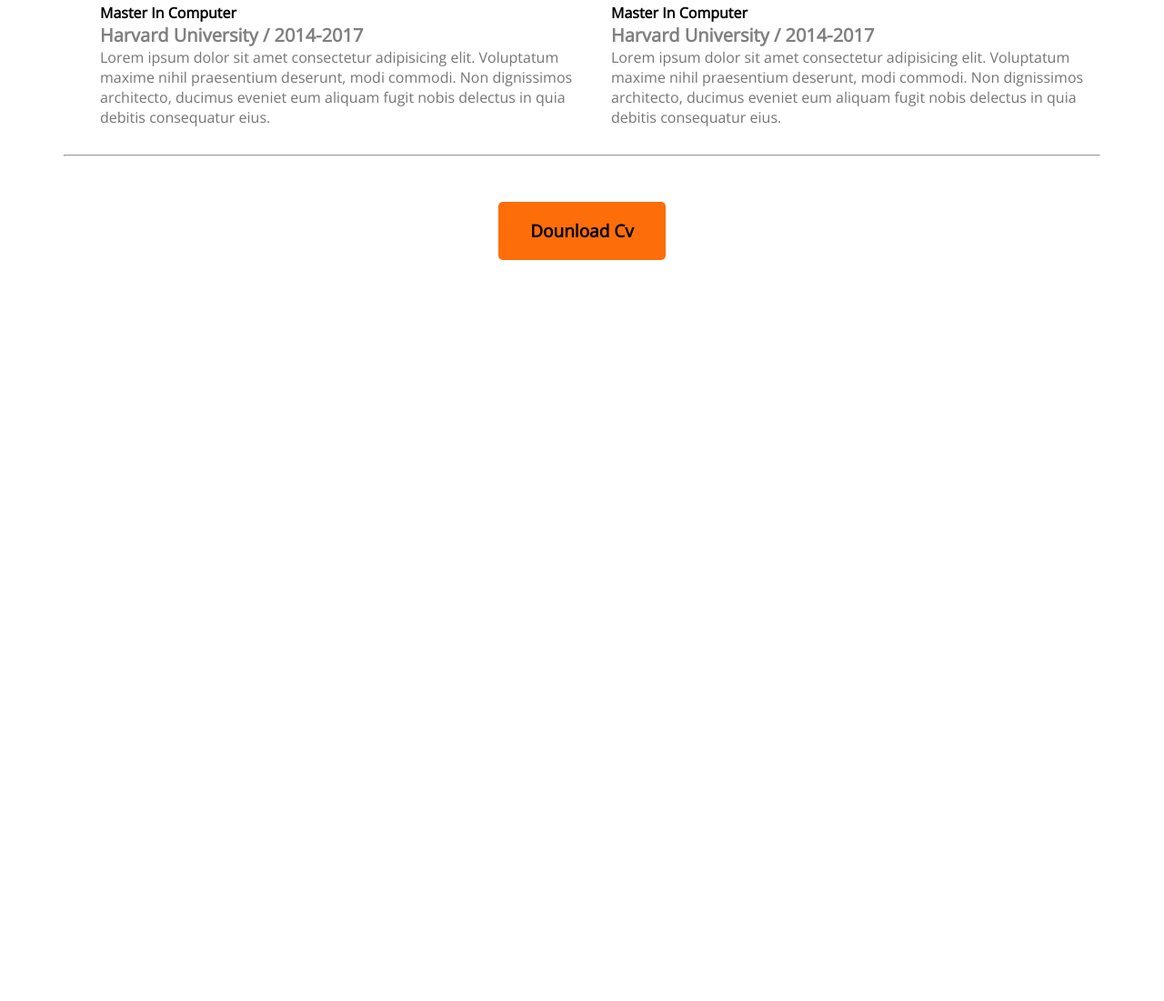
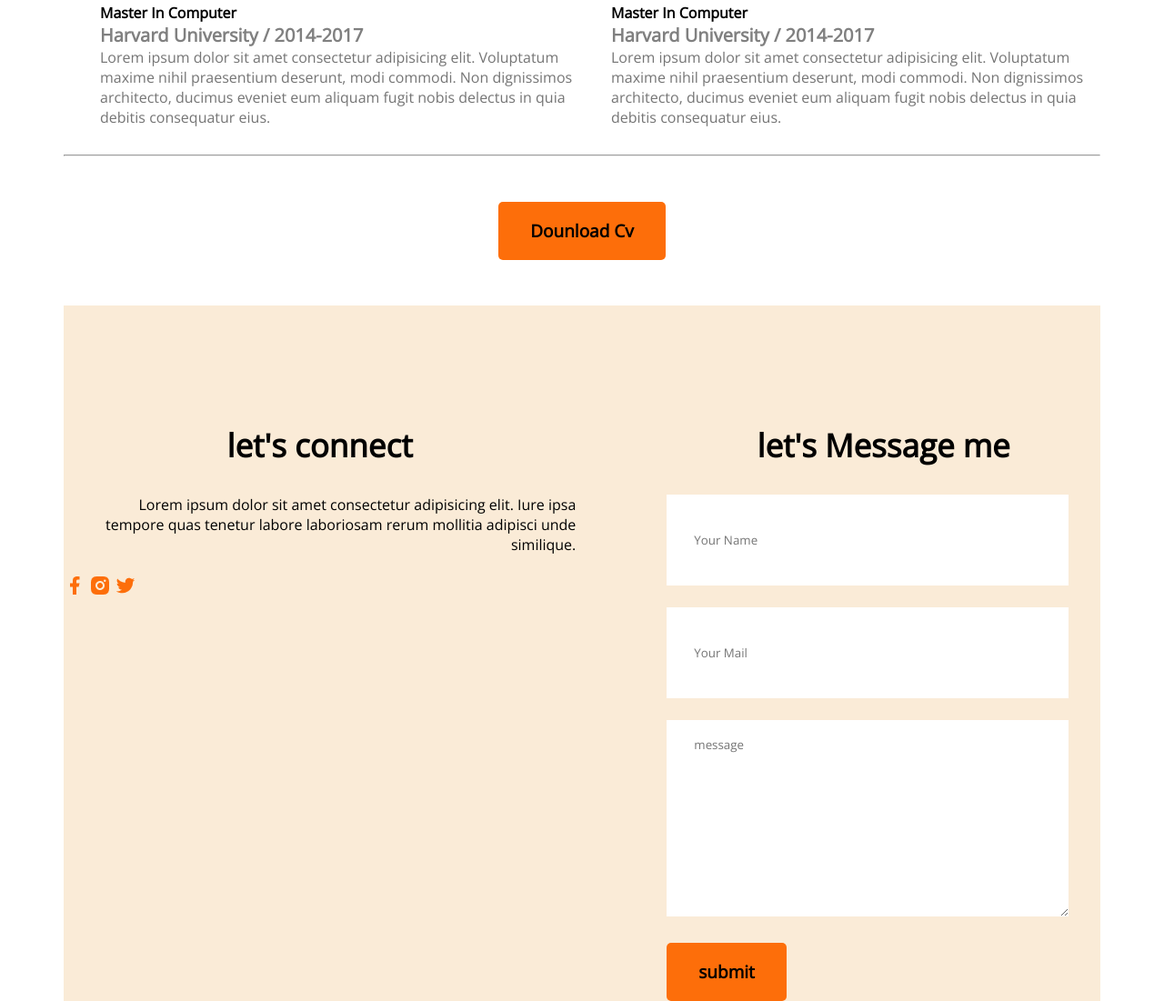
Before and after one commit to ishakrayhan/developer-portfolio, a plain HTML site: page index.html in a window 1280 px wide. Shown: the part 2984-4085 px from the top of the page at 91% size. Before the commit the page ends 3320 px from the top, so only its background shows below. Drawn offline with nearby package versions, Linux system fonts and the light colour scheme; a web font is replaced by a local one.

Commit message:
contact us added

```diff
--- a/index.html
+++ b/index.html
@@ -149,6 +149,27 @@
                     <button class="btn-primary">Dounload Cv</button>
                 </div>
         </section>
+        <!-- contact -->
+        <section class="contact">
+            <div>
+                <h3 class="section-tittle">let's connect</h3>
+               <p class="cn-desc">Lorem ipsum dolor sit amet consectetur adipisicing elit. Iure ipsa tempore quas tenetur labore laboriosam rerum mollitia adipisci unde similique.</p>
+               <br>
+            <a href=""><img src="images/icons/facebook.png" alt=""></a>
+            <a href=""><img src="images/icons/insta.png" alt=""></a>
+            <a href=""><img src="images/icons/twitter.png" alt=""></a>
+            </div>
+            <div>
+                <h3 class="section-tittle">let's Message me</h3>
+                <form action="">
+                    <input type="text" name="" id="" placeholder="Your Name">
+
+                    <input type="text" name="" id="" placeholder="Your Mail">
+                    <textarea name="" id="" cols="30" rows="10" placeholder="message"></textarea>
+                    <input class="btn-primary" type="submit" value="submit">
+                </form>
+            </div>
+        </section>
         </main>
 </body>
 </html>
--- a/styles/protfolio.css
+++ b/styles/protfolio.css
@@ -205,3 +205,42 @@ color: #757575;
     text-align: center;
     margin-bottom: 50px;
 }
+.contact{
+    display: flex;
+    gap: 100px;
+    background-color: antiquewhite;
+    width: 100%;
+    margin: 0;
+}
+.cn-desc{
+    text-align: right;
+    padding-left: 20px;
+}
+.contact a{
+    /* margin-top: 20px;
+    padding-left: 20px;
+   align-items: right;
+    text-align: right;
+    padding-left: 50px; */
+
+    text-align: center;
+}
+
+
+
+.contact input[type="text"], input[input="email"], textarea{
+    margin-bottom: 24px;
+    border: 0;
+    width: 80%;
+    padding: 18px 30px;
+
+
+
+}
+input{
+    height: 64px;
+}
+
+a img{
+    text-align: center;
+}
```
